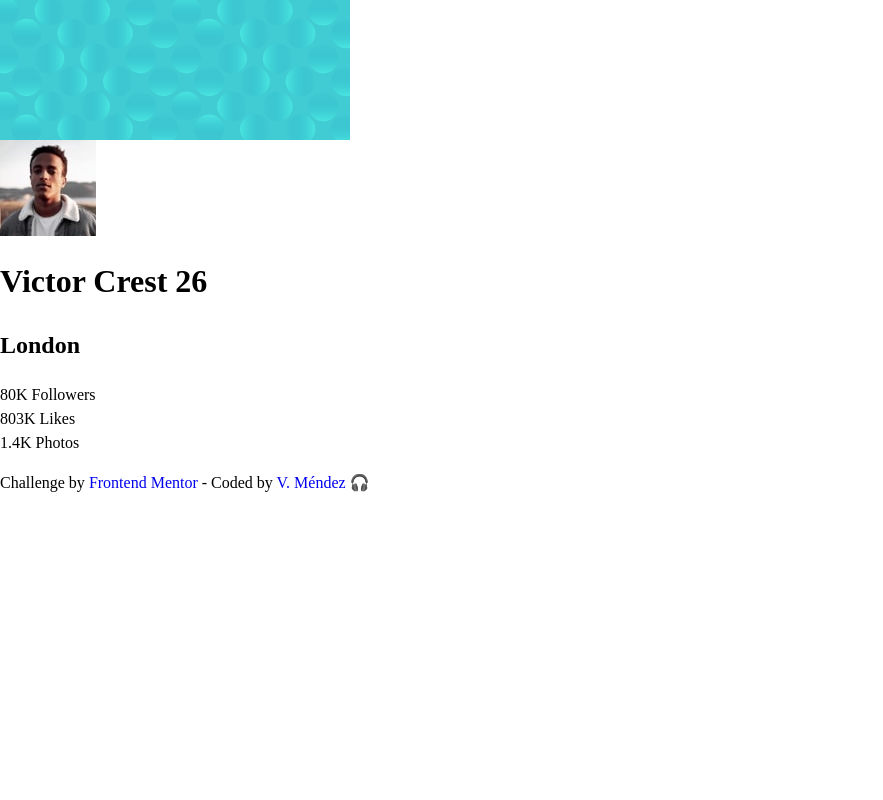
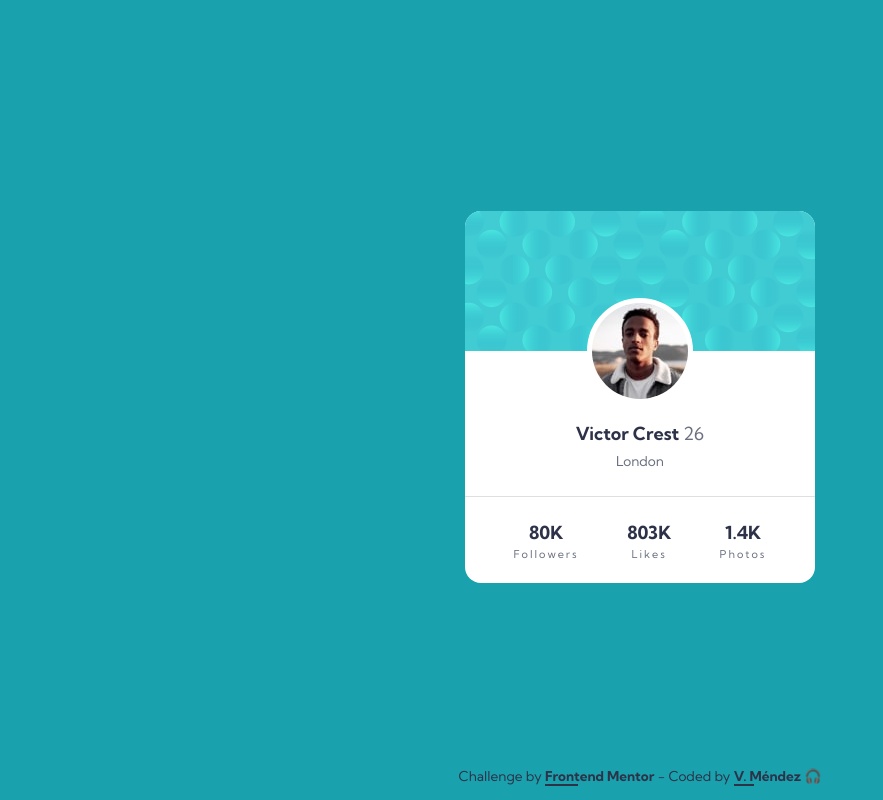
Before and after one commit to irismendez/profile-card-component, a plain HTML site: page index.html in a window 1280 px wide. Shown: the whole page, without its empty margins (0-883 px from the left). Drawn offline with Linux system fonts and the light colour scheme.

Commit message:
Finish CSS styles

```diff
--- a/css/styles-dist.css
+++ b/css/styles-dist.css
@@ -1 +1,103 @@
-/* font-family: 'Kumbh Sans', sans-serif; */
+html {box-sizing: border-box;}
+*,
+*::before,
+*::after {box-sizing: inherit;}
+body {
+  min-height: 100vh;
+  display: -ms-grid;
+  display: grid;
+  -ms-grid-rows: 1fr auto;
+  grid-template-rows: 1fr auto;
+  justify-items: center;
+  align-items: center;
+  text-align: center;
+  font-family: 'Kumbh Sans', sans-serif;
+  background-color: var(--bg-body);
+}
+:root {
+  --bg-card: hsl(0, 0%, 100%);
+  --bg-body: hsl(185, 75%, 39%);
+  --clr-h: hsl(229, 23%, 23%);
+  --clr-p: hsl(227, 10%, 46%);
+  --clr-line: 0 0% 59%;
+}
+.clr-h {color: var(--clr-h);}
+.clr-p {color: var(--clr-p);}
+
+.card {
+  width: clamp(20.43rem, 87.2vw, 21.875rem);
+  background-color: var(--bg-card);
+  border-radius: 1em;
+  overflow: hidden;
+}
+.card__header {height: 8.75rem;}
+.card__header--bubbles {
+  height: 100%;
+  -o-object-fit: cover;
+     object-fit: cover;
+}
+
+.card__info--fig {
+  width: -webkit-fit-content;
+  width: -moz-fit-content;
+  width: fit-content;
+  position: relative;
+  left: 50%;
+  transform: translate(-50%, -50%);
+  border-radius: 50%;
+  border: 5px solid var(--bg-card);
+  background-color: var(--bg-card);
+}
+.card__info--photo { border-radius: 50%;}
+.card__info--name {
+  margin-top: -2.05em;
+  margin-bottom: 0;
+  font-size: 1.125rem;
+}
+.card__info--age {font-weight: initial;}
+.card__info--city {
+  margin-top: .3em;
+  padding-bottom: 1.8em;
+  font-size: .85rem;
+  font-weight: 400;
+  border-bottom: 1px solid hsl(var(--clr-line)/ .3);
+}
+
+.card__stats {
+  padding-block: .35em;
+  display: flex;
+  justify-content: space-evenly;
+}
+.card__stats--number {
+  font-size: 1.125rem;
+  font-weight: 700;
+}
+.card__stats--text {
+  display: block;
+  font-size: .68rem;
+  font-weight: initial;
+  letter-spacing: 2px;
+}
+
+.attribution {
+  margin-top: -2.625rem;
+  font-size: clamp(.75rem, 3vw, .85rem);
+}
+.attribution__link {
+  position: relative;
+  font-weight: 700;
+  color: inherit;
+  outline: none;
+}
+.attribution__link::after {
+  position: absolute;
+  content: '';
+  width: 30%;
+  height: 2px;
+  bottom: -2px;
+  left: 0;
+  background-color: var(--clr-h);
+  transition: width .3s ease-in-out;
+}
+.attribution__link:hover::after,
+.attribution__link:focus-visible:after {width: 100%;}
--- a/css/styles.css
+++ b/css/styles.css
@@ -1 +1,98 @@
-/* font-family: 'Kumbh Sans', sans-serif; */
+html {box-sizing: border-box;}
+*,
+*::before,
+*::after {box-sizing: inherit;}
+body {
+  min-height: 100vh;
+  display: grid;
+  grid-template-rows: 1fr auto;
+  justify-items: center;
+  align-items: center;
+  text-align: center;
+  font-family: 'Kumbh Sans', sans-serif;
+  background-color: var(--bg-body);
+}
+:root {
+  --bg-card: hsl(0, 0%, 100%);
+  --bg-body: hsl(185, 75%, 39%);
+  --clr-h: hsl(229, 23%, 23%);
+  --clr-p: hsl(227, 10%, 46%);
+  --clr-line: 0 0% 59%;
+}
+.clr-h {color: var(--clr-h);}
+.clr-p {color: var(--clr-p);}
+
+.card {
+  width: clamp(20.43rem, 87.2vw, 21.875rem);
+  background-color: var(--bg-card);
+  border-radius: 1em;
+  overflow: hidden;
+}
+.card__header {height: 8.75rem;}
+.card__header--bubbles {
+  height: 100%;
+  object-fit: cover;
+}
+
+.card__info--fig {
+  width: fit-content;
+  position: relative;
+  left: 50%;
+  transform: translate(-50%, -50%);
+  border-radius: 50%;
+  border: 5px solid var(--bg-card);
+  background-color: var(--bg-card);
+}
+.card__info--photo { border-radius: 50%;}
+.card__info--name {
+  margin-top: -2.05em;
+  margin-bottom: 0;
+  font-size: 1.125rem;
+}
+.card__info--age {font-weight: initial;}
+.card__info--city {
+  margin-top: .3em;
+  padding-bottom: 1.8em;
+  font-size: .85rem;
+  font-weight: 400;
+  border-bottom: 1px solid hsl(var(--clr-line)/ .3);
+}
+
+.card__stats {
+  padding-block: .35em;
+  display: flex;
+  justify-content: space-evenly;
+}
+.card__stats--number {
+  font-size: 1.125rem;
+  font-weight: 700;
+}
+.card__stats--text {
+  display: block;
+  font-size: .68rem;
+  font-weight: initial;
+  letter-spacing: 2px;
+}
+
+.attribution {
+  margin-top: -2.625rem;
+  font-size: clamp(.75rem, 3vw, .85rem);
+}
+.attribution__link {
+  position: relative;
+  font-weight: 700;
+  color: inherit;
+  outline: none;
+}
+.attribution__link::after {
+  position: absolute;
+  content: '';
+  width: 30%;
+  height: 2px;
+  bottom: -2px;
+  left: 0;
+  background-color: var(--clr-h);
+  transition: width .3s ease-in-out;
+}
+.attribution__link:hover::after,
+.attribution__link:focus-visible:after {width: 100%;}
--- a/index.html
+++ b/index.html
@@ -18,24 +18,24 @@
       <img src="assets/images/bg-pattern-card.svg" alt="" aria-hidden="true" class="card__header--bubbles">
     </figure>
     <section class="card__info">
-      <img src="assets/images/image-victor.jpg" alt="Victor posing for the camera" title="Victor Crest" class="card__info--photo">
-      <h1 class="card__info--name">Victor Crest <span class="card__info--age">26</span></h1>
-      <h2 class="card__info--city">London</h2>
+      <figure class="card__info--fig"><img src="assets/images/image-victor.jpg" alt="Victor posing for the camera" title="Victor Crest" class="card__info--photo"></figure>
+      <h1 class="card__info--name clr-h">Victor Crest <span class="card__info--age clr-p">26</span></h1>
+      <h2 class="card__info--city clr-p">London</h2>
     </section>
     <ul class="card__stats">
-      <li class="card__stats--number">
-        80K <span class="card__stats--text">Followers</span>
+      <li class="card__stats--number clr-h">
+        80K <span class="card__stats--text clr-p">Followers</span>
       </li>
-      <li class="card__stats--number">
-        803K <span class="card__stats--text">Likes</span>
+      <li class="card__stats--number clr-h">
+        803K <span class="card__stats--text clr-p">Likes</span>
       </li>
-      <li class="card__stats--number">
-        1.4K <span class="card__stats--text">Photos</span>
+      <li class="card__stats--number clr-h">
+        1.4K <span class="card__stats--text clr-p">Photos</span>
       </li>
     </ul>
   </main>
-  <footer class="attribution">
-    <p>Challenge by <a href="https://www.frontendmentor.io/challenges" class="attritubion__link" target="_blank">Frontend Mentor</a> - Coded by <a href="https://www.frontendmentor.io/profile/irismendez" class="attribution__link" target="_blank">V. M&eacute;ndez</a> 🎧</p>
+  <footer class="attribution clr-h">
+    <p>Challenge by <a href="https://www.frontendmentor.io/challenges" class="attribution__link" target="_blank">Frontend Mentor</a> - Coded by <a href="https://www.frontendmentor.io/profile/irismendez" class="attribution__link" target="_blank">V. M&eacute;ndez</a> 🎧</p>
   </footer>
 </body>
 </html>
```
